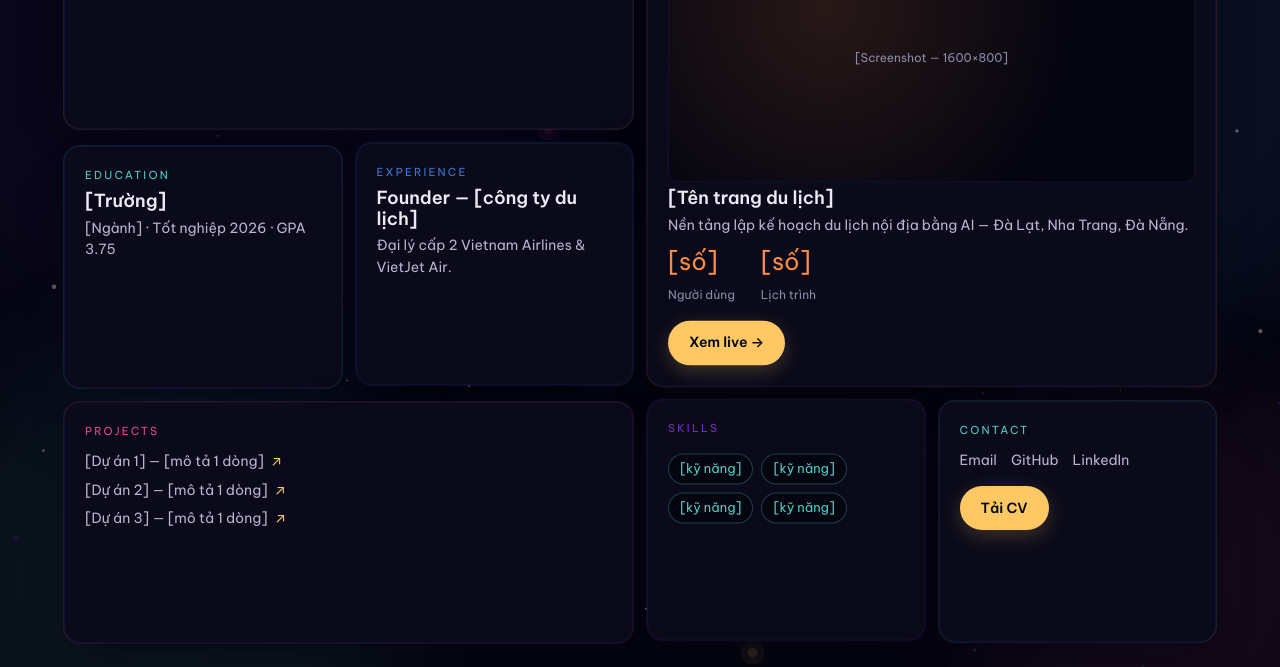
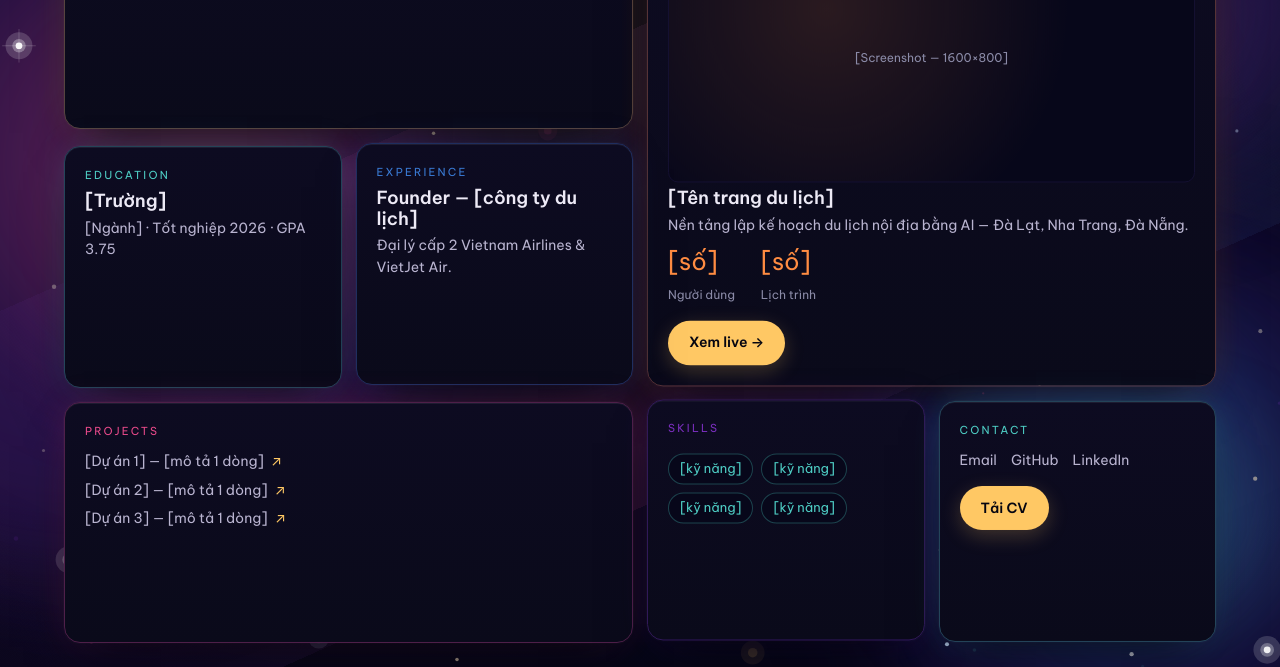
Before and after one commit to PhamAnhQuannn/Potofilo, a plain HTML site: page app/index.html in a window 1280 px wide. Shown: the part 133-800 px from the top of the page. Drawn offline with nearby package versions, Linux system fonts and the light colour scheme; animation ran at ten frames a second; a web font is replaced by a local one.

Commit message:
feat(alive): galaxy boost — tăng độ hiện diện màu tĩnh
- Nền #07071A + vignette; dải ngân hà chéo -24° (galaxy-breathe).
- Tinh vân 3 cụm đa lớp (8 div, opacity ~3×, hai cánh).
- Sao 3 cấp (faint/mid/hero + halo + glint), 40% faint dọc dải; embers 14.
- Tile tách nền: gradient tối, border accent 28%, box-shadow rim/bóng/glow.
- Giữ nguyên mọi timing/animation. reduced-motion: tĩnh vẫn có màu.

```diff
--- a/app/dust-layer.js
+++ b/app/dust-layer.js
@@ -41,19 +41,42 @@
     p.tw = Math.random() * Math.PI * 2; p.borrow = null;
     return p;
   }
-  function makeStar(p, seed) {
-    p.x = seed && seed.x != null ? seed.x : rand(0, W);
-    p.y = seed && seed.y != null ? seed.y : rand(0, H);
-    p.size = rand(0.6, 1.2); p.baseOp = rand(0.2, 0.5);
+  function gauss() { return (Math.random() + Math.random() + Math.random() - 1.5); } // ~N(0,~0.5)
+  function bandPoint() {
+    // điểm trên trục dải (qua tâm, góc -24°) + lệch vuông góc gaussian σ≈12vh
+    var ang = -24 * Math.PI / 180, dx = Math.cos(ang), dy = Math.sin(ang);
+    var t = rand(-0.8, 0.8) * W, n = gauss() * 2 * (0.12 * H);
+    return { x: W / 2 + dx * t - dy * n, y: H / 2 + dy * t + dx * n };
+  }
+  function makeFaint(p, seed, onBand) {
+    if (seed && seed.x != null) { p.x = seed.x; p.y = seed.y; }
+    else if (onBand) { var b = bandPoint(); p.x = b.x; p.y = b.y; }
+    else { p.x = rand(0, W); p.y = rand(0, H); }
+    p.tier = 'faint'; p.size = rand(0.6, 1.1); p.baseOp = rand(0.25, 0.5); p.twAmp = 0.15;
     p.color = STAR_COLORS[(Math.random() * STAR_COLORS.length) | 0];
     p.tw = Math.random() * Math.PI * 2; p.twSpeed = (2 * Math.PI) / rand(3, 6);
+    return p;
+  }
+  function makeMid(p) {
+    p.x = rand(0, W); p.y = rand(0, H);
+    p.tier = 'mid'; p.size = rand(1.5, 2.2); p.baseOp = rand(0.5, 0.8); p.twAmp = 0.15;
+    p.color = STAR_COLORS[(Math.random() * STAR_COLORS.length) | 0];
+    p.tw = Math.random() * Math.PI * 2; p.twSpeed = (2 * Math.PI) / rand(3, 6);
+    return p;
+  }
+  function makeHero(p, glint) {
+    p.x = Math.random() < 0.5 ? rand(0, 0.25 * W) : rand(0.75 * W, W); // chỉ hai cánh
+    p.y = rand(0, H);
+    p.tier = 'hero'; p.size = rand(2.5, 3.5); p.baseOp = rand(0.75, 0.95); p.twAmp = 0.06;
+    p.color = Math.random() < 0.7 ? (Math.random() < 0.5 ? '#CDE3FF' : '#FFFFFF') : STAR_COLORS[(Math.random() * STAR_COLORS.length) | 0];
+    p.tw = Math.random() * Math.PI * 2; p.twSpeed = (2 * Math.PI) / rand(3, 6); p.glint = !!glint;
     return p;
   }
   function makeEmber(p) {
     p.x = rand(0, W); p.y = rand(0, H);
     var ang = rand(-Math.PI * 0.75, -Math.PI * 0.25), spd = rand(1, 3);
     p.vx = Math.cos(ang) * spd; p.vy = Math.sin(ang) * spd;
-    p.size = rand(3, 5); p.baseOp = rand(0.10, 0.18);
+    p.size = rand(3, 5); p.baseOp = rand(0.14, 0.24);
     p.color = EMBER_COLORS[(Math.random() * EMBER_COLORS.length) | 0];
     return p;
   }
@@ -73,11 +96,15 @@
   function densityAt() { return 1 - 0.7 * Math.min(1, scrollY / docScroll); }
 
   function initStars() {
-    nStars = isMobile ? 70 : 140; stars = new Array(nStars);
-    for (var i = 0; i < nStars; i++) { var seed = starSeeds && starSeeds[i] ? starSeeds[i] : null; stars[i] = makeStar({}, seed); }
+    var nFaint = isMobile ? 90 : 200, nMid = isMobile ? 22 : 50, nHero = isMobile ? 4 : 9;
+    nStars = nFaint + nMid + nHero; stars = new Array(nStars); var idx = 0;
+    // thứ tự [hero, mid, faint] để auto-reduce (giảm từ cuối) rớt faint trước, giữ hero
+    for (var h = 0; h < nHero; h++) stars[idx++] = makeHero({}, h < 3);
+    for (var m = 0; m < nMid; m++) stars[idx++] = makeMid({});
+    for (var f = 0; f < nFaint; f++) stars[idx++] = makeFaint({}, starSeeds && starSeeds[f] ? starSeeds[f] : null, Math.random() < 0.4);
   }
   function initEmbers() {
-    nEmbers = isMobile ? 5 : 10; embers = new Array(nEmbers);
+    nEmbers = isMobile ? 7 : 14; embers = new Array(nEmbers);
     for (var i = 0; i < nEmbers; i++) embers[i] = makeEmber({});
   }
 
@@ -104,15 +131,28 @@
     var parallax = -scrollY * 0.25;
     var gmul = densityAt();
 
-    // ---- stars ----
+    // ---- stars (3 cấp) ----
     if (alive) {
       for (var s = 0; s < nStars; s++) {
         var st = stars[s];
-        var tw = Math.sin(time * st.twSpeed + st.tw) * 0.15;
-        var op = Math.max(0, Math.min(0.4, st.baseOp + tw));
+        var tw = Math.sin(time * st.twSpeed + st.tw) * st.twAmp;
+        var op = Math.max(0, Math.min(0.95, st.baseOp + tw));
         if (op <= 0.01) continue;
-        ctx.globalAlpha = op; ctx.fillStyle = st.color;
-        ctx.beginPath(); ctx.arc(st.x + px * 0.02, st.y + py * 0.02, st.size, 0, Math.PI * 2); ctx.fill();
+        var sx = st.x + px * 0.02, sy = st.y + py * 0.02, r = st.size;
+        ctx.fillStyle = st.color;
+        if (st.tier === 'hero') {
+          // quầng 2 lớp (giả radial, không tạo gradient trong loop) + lõi
+          ctx.globalAlpha = op * 0.18; ctx.beginPath(); ctx.arc(sx, sy, r * 4, 0, Math.PI * 2); ctx.fill();
+          ctx.globalAlpha = op * 0.32; ctx.beginPath(); ctx.arc(sx, sy, r * 2, 0, Math.PI * 2); ctx.fill();
+          ctx.globalAlpha = op; ctx.beginPath(); ctx.arc(sx, sy, r, 0, Math.PI * 2); ctx.fill();
+          if (st.glint) {
+            ctx.globalAlpha = 0.35; ctx.strokeStyle = st.color; ctx.lineWidth = 0.5;
+            ctx.beginPath(); ctx.moveTo(sx - r * 5, sy); ctx.lineTo(sx + r * 5, sy);
+            ctx.moveTo(sx, sy - r * 5); ctx.lineTo(sx, sy + r * 5); ctx.stroke();
+          }
+        } else {
+          ctx.globalAlpha = op; ctx.beginPath(); ctx.arc(sx, sy, r, 0, Math.PI * 2); ctx.fill();
+        }
       }
     }
 
--- a/app/index.html
+++ b/app/index.html
@@ -17,11 +17,21 @@
 <body>
 <a class="skip-link" href="#bento">Bỏ qua tới nội dung</a>
 
-<!-- Tinh vân nền (chỉ hiện sau intro, CSS gate .cosmic-alive) -->
-<div class="nebula-cloud nebula-1" aria-hidden="true"></div>
-<div class="nebula-cloud nebula-2" aria-hidden="true"></div>
-<div class="nebula-cloud nebula-3" aria-hidden="true"></div>
-<div class="nebula-cloud nebula-4" aria-hidden="true"></div>
+<!-- Vignette (4 góc tối, tăng chiều sâu) -->
+<div class="vignette" aria-hidden="true"></div>
+
+<!-- Tinh vân nền — 3 cụm đa lớp, hai cánh (gate .cosmic-alive) -->
+<div class="nebula-cloud neb-l1" aria-hidden="true"></div>
+<div class="nebula-cloud neb-l2" aria-hidden="true"></div>
+<div class="nebula-cloud neb-l3" aria-hidden="true"></div>
+<div class="nebula-cloud neb-rd1" aria-hidden="true"></div>
+<div class="nebula-cloud neb-rd2" aria-hidden="true"></div>
+<div class="nebula-cloud neb-rd3" aria-hidden="true"></div>
+<div class="nebula-cloud neb-rt1" aria-hidden="true"></div>
+<div class="nebula-cloud neb-rt2" aria-hidden="true"></div>
+
+<!-- Dải ngân hà chéo (trên tinh vân, dưới canvas) -->
+<div class="galaxy-band" aria-hidden="true"></div>
 
 <!-- Bụi tàn dư (Canvas 2D), sau nội dung -->
 <canvas id="dust-layer" aria-hidden="true"></canvas>
--- a/app/styles/main.css
+++ b/app/styles/main.css
@@ -3,7 +3,7 @@
    Design token cố định. KHÔNG đen thuần #000000. Tỷ lệ 70-20-10.
    ============================================================ */
 :root {
-  --bg: #050510; --bg-2: #0A0A1A; --bg-3: #0D0B21; --border: #141031;
+  --bg: #07071A; --bg-2: #0A0A1A; --bg-3: #0D0B21; --border: #141031;
   --text: #EDEAF6; --text-2: #B9B4D0; --text-3: #8B8BA8;
   --hot-1: #FFC864; --hot-2: #FF8C42;
   --cool-1: #4ECDC4; --cool-2: #3A7BD5; --cool-3: #E84A8A; --cool-4: #7B2FBF;
@@ -70,11 +70,19 @@ h1, h2, h3 { font-family: var(--font-display); font-weight: 600; line-height: 1.
 /* ---------- Ô (tile) ---------- */
 .tile {
   position: relative; min-height: 0; overflow: hidden; cursor: pointer;
-  background: var(--bg-2); border: 1px solid var(--border); border-radius: 16px; padding: 20px;
+  background: linear-gradient(180deg, #0D0B21 0%, #0A0A1A 100%);
+  border: 1px solid color-mix(in srgb, var(--accent) 28%, #141031); border-radius: 16px; padding: 20px;
   display: flex; flex-direction: column; gap: 6px;
+  box-shadow: inset 0 1px 0 rgba(255,255,255,0.07),      /* rim light cạnh trên */
+              0 24px 50px -20px rgba(2,2,10,0.9),          /* bóng sâu → tách nền */
+              0 0 0 1px rgba(255,255,255,0.02);            /* hairline */
   transition: border-color 0.2s ease, transform 0.15s ease, box-shadow 0.2s ease;
 }
-.tile:hover { border-color: var(--accent); box-shadow: 0 0 0 1px var(--accent) inset, 0 12px 34px rgba(5,5,16,0.5); }
+.tile:hover { border-color: color-mix(in srgb, var(--accent) 40%, #141031);
+  box-shadow: inset 0 1px 0 rgba(255,255,255,0.10),
+              0 26px 54px -18px rgba(2,2,10,0.95),
+              0 0 0 1px var(--accent),
+              0 0 46px -6px color-mix(in srgb, var(--accent) 32%, transparent); }
 .tile:focus-visible { outline: 3px solid var(--accent); }
 .tile__label { font-size: 11px; letter-spacing: 0.2em; text-transform: uppercase; color: var(--accent); }
 .tile__title { font-size: clamp(18px, 1.4vw, 20px); margin: 0; }
@@ -159,25 +167,52 @@ body.cosmic-intro-running #cosmic-stage { display: block; }
 /* ============================================================
    ALIVE — vũ trụ nền sống (chỉ hiện sau intro, gate body.cosmic-alive)
    ============================================================ */
+/* Vignette — 4 góc tối, always-on (intro không ảnh hưởng: stage z9998 phủ trên) */
+.vignette { position: fixed; inset: 0; z-index: 0; pointer-events: none;
+  background: radial-gradient(ellipse 120% 90% at 50% 45%, transparent 55%, rgba(2,2,10,0.65) 100%); }
+
+/* Dải ngân hà chéo — tín hiệu galaxy (trên tinh vân, dưới canvas) */
+.galaxy-band { position: fixed; z-index: 0; pointer-events: none;
+  width: 160vw; height: 55vh; left: 50%; top: 50%;
+  transform: translate(-50%, -50%) rotate(-24deg); opacity: 0; transition: opacity 1.2s ease;
+  background: linear-gradient(90deg, transparent 0%, rgba(123,47,191,0.10) 30%,
+    rgba(232,74,138,0.13) 48%, rgba(138,95,208,0.11) 60%, rgba(58,123,213,0.08) 80%, transparent 100%);
+  --gb-op: 0.85; }
+body.cosmic-alive .galaxy-band { opacity: var(--gb-op);
+  animation: galaxy-breathe 30s ease-in-out infinite; }
+@keyframes galaxy-breathe {
+  0%, 100% { opacity: var(--gb-op); }
+  50% { opacity: calc(var(--gb-op) * 1.25); } }
+
+/* Tinh vân — 3 cụm đa lớp, tâm ở hai cánh (translate centering) */
 .nebula-cloud { position: fixed; border-radius: 50%; pointer-events: none;
   z-index: 0; opacity: 0; filter: blur(60px);
-  transition: opacity 1.2s ease; }
+  transform: translate(-50%, -50%); transition: opacity 1.2s ease; }
 body.cosmic-alive .nebula-cloud {
   animation: nebula-breathe var(--nb-dur) ease-in-out infinite var(--nb-delay); }
 @keyframes nebula-breathe {
   0%, 100% { opacity: var(--nb-op); }
   50% { opacity: calc(var(--nb-op) * 1.35); } }
-.nebula-1 { width: 55vw; height: 55vw; top: -12vw; left: -10vw; background: #2E1A6E; --nb-op: 0.09; --nb-dur: 22s; --nb-delay: 0s; }
-.nebula-2 { width: 45vw; height: 45vw; top: -8vw; right: -8vw; background: #3A7BD5; --nb-op: 0.07; --nb-dur: 19s; --nb-delay: -8s; }
-.nebula-3 { width: 38vw; height: 38vw; bottom: -12vw; left: -6vw; background: #4ECDC4; --nb-op: 0.06; --nb-dur: 25s; --nb-delay: -14s; }
-.nebula-4 { width: 30vw; height: 30vw; bottom: -8vw; right: -6vw; background: #E84A8A; --nb-op: 0.05; --nb-dur: 18s; --nb-delay: -5s; }
+/* Cụm TRÁI (giữa cánh trái) — delay/dur chung để thở như 1 khối */
+.neb-l1 { width: 58vw; height: 58vw; left: 6vw;  top: 42vh; background: #7B2FBF; --nb-op: 0.22; --nb-dur: 22s; --nb-delay: 0s; }
+.neb-l2 { width: 34vw; height: 34vw; left: 14vw; top: 37vh; background: #E84A8A; --nb-op: 0.20; --nb-dur: 22s; --nb-delay: 0s; }
+.neb-l3 { width: 14vw; height: 14vw; left: 16vw; top: 44vh; background: #FF8C42; --nb-op: 0.16; --nb-dur: 22s; --nb-delay: 0s; }
+/* Cụm PHẢI-DƯỚI */
+.neb-rd1 { width: 48vw; height: 48vw; left: 92vw; top: 82vh; background: #2E1A6E; --nb-op: 0.26; --nb-dur: 19s; --nb-delay: -8s; }
+.neb-rd2 { width: 28vw; height: 28vw; left: 86vw; top: 76vh; background: #3A7BD5; --nb-op: 0.22; --nb-dur: 19s; --nb-delay: -8s; }
+.neb-rd3 { width: 12vw; height: 12vw; left: 92vw; top: 82vh; background: #4ECDC4; --nb-op: 0.18; --nb-dur: 19s; --nb-delay: -8s; }
+/* Cụm PHẢI-TRÊN (nhỏ, cân bố cục) */
+.neb-rt1 { width: 30vw; height: 30vw; left: 90vw; top: 16vh; background: #7B2FBF; --nb-op: 0.16; --nb-dur: 18s; --nb-delay: -5s; }
+.neb-rt2 { width: 12vw; height: 12vw; left: 88vw; top: 18vh; background: #E84A8A; --nb-op: 0.14; --nb-dur: 18s; --nb-delay: -5s; }
 
 /* Ô lơ lửng lệch pha + bóng chiều sâu (chỉ khi alive, ô đã kết tinh) */
 @keyframes tile-float { 50% { transform: translateY(-3px); } }
 body.cosmic-alive .tile.cosmic-crystallized {
   animation: tile-float var(--float-dur, 7s) ease-in-out infinite var(--float-delay, 0s);
-  box-shadow: 0 18px 40px -18px rgba(5,5,16,0.85),
-              0 0 0 1px color-mix(in srgb, var(--accent) 15%, transparent); }
+  box-shadow: inset 0 1px 0 rgba(255,255,255,0.07),
+              0 24px 50px -20px rgba(2,2,10,0.9),
+              0 0 0 1px rgba(255,255,255,0.02),
+              0 0 36px -6px color-mix(in srgb, var(--accent) 22%, transparent); }
 body.cosmic-alive .tile.cosmic-crystallized:hover {
   animation-play-state: paused; transform: translateY(-4px); }
 
@@ -199,7 +234,8 @@ body.cosmic-intro-running #bento .tile { opacity: 0; }
 @media (prefers-reduced-motion: reduce) {
   * { scroll-behavior: auto !important; }
   #bento .tile { transition: none; }
-  /* Vũ trụ nền: tinh vân đứng yên (opacity tĩnh), tắt float ô */
+  /* Vũ trụ nền: tinh vân + dải đứng yên (giữ MÀU, chỉ tắt chuyển động), tắt float ô */
   body.cosmic-alive .nebula-cloud { animation: none; opacity: var(--nb-op); }
+  body.cosmic-alive .galaxy-band { animation: none; opacity: var(--gb-op); }
   body.cosmic-alive .tile.cosmic-crystallized { animation: none; }
 }
```
Also changed, not shown: brain/tracking/STATE.md (+1 -0 lines), brain/tracking/reports/0013-galaxy-boost.md (added, +56 -0 lines), brain/history/CHANGELOG.md.
